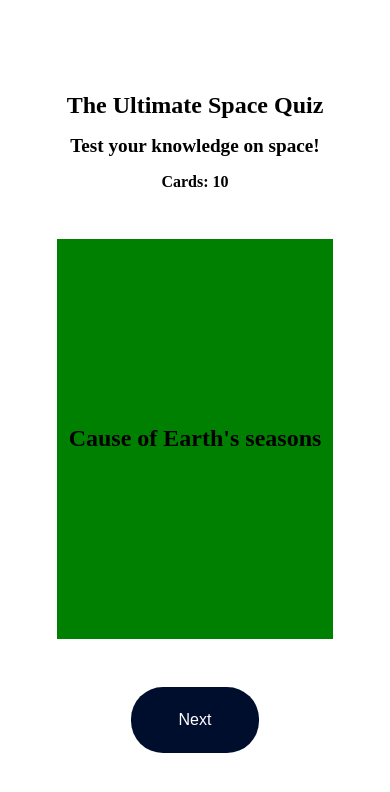
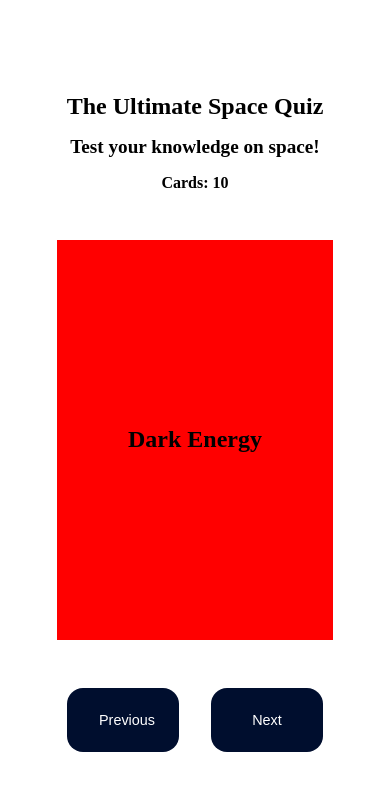
Before and after one commit to matayay/flashCards, a React app: page / in a window 390 px wide. Shown: the top 792 px of the page. Built offline with nearby package versions, Linux system fonts and the light colour scheme; the HTML template or start-up script is replaced by a standard one.

Commit message:
removed randomness from flashcards

```diff
--- a/src/App.tsx
+++ b/src/App.tsx
@@ -1,5 +1,6 @@
 import Header from './components/Header'
 import FlashCard from './components/FlashCard';
+import CardButtons from './components/CardButtons';
 import { useState } from 'react'
 import './stylesheets/App.css'
 
@@ -21,18 +22,30 @@
         setSpeed("0.8s");
     };
 
-    const [card, setCard] = useState(Math.floor(Math.random() * 10));
-    const setFlashCard = () => {
-        setCard(Math.floor(Math.random() * 10))
-        setFlip("none");
-        setSpeed("0s");
+    const [card, setCard] = useState(0);
+    const forward = () => {
+        if (card != 9)
+        {
+            setCard(card + 1);
+            setFlip("none");
+            setSpeed("0s");
+        }
+    };
+
+    const backward = () => {
+        if (card != 0)
+        {
+            setCard(card - 1);
+            setFlip("none");
+            setSpeed("0s");
+        }
     };
 
     return (
         <div className='App'>
             <Header />
             <FlashCard flascard={card} flip={flip} speed={speed} controlFlip={controlFlip} />
-            <button onClick={setFlashCard}>Next</button>
+            <CardButtons forward={forward} backward={backward} />
         </div>
     )
 };
--- /dev/null
+++ b/src/components/CardButtons.tsx
@@ -0,0 +1,18 @@
+import '../stylesheets/CardButtons.css';
+import { FC } from 'react';
+
+interface Props {
+    forward: () => void;
+    backward: () => void;
+}
+
+const CardButtons:FC<Props> = (props) => {
+    return (
+        <div className="CardButtons">
+            <button onClick={props.backward}>Previous</button>
+            <button onClick={props.forward}>Next</button>
+        </div>
+    )
+};
+
+export default CardButtons;
--- a/src/stylesheets/App.css
+++ b/src/stylesheets/App.css
@@ -7,18 +7,6 @@
     gap: 3rem;
 }
 
-button {
-    border: none;
-    border-radius: 2rem;
-    background-color: rgb(0, 14, 46);
-    color: white;
-    font-size: 1rem;
-    padding-left: 3rem;
-    padding-right: 3rem;
-    padding-top: 1.5rem;
-    padding-bottom: 1.5rem;
-}
-
 button:hover {
     filter: brightness(200%);
 }
--- /dev/null
+++ b/src/stylesheets/CardButtons.css
@@ -0,0 +1,33 @@
+button {
+    width: 10rem;
+    border: none;
+    border-radius: 2rem;
+    background-color: rgb(0, 14, 46);
+    color: white;
+    font-size: 1rem;
+    padding-left: 3rem;
+    padding-right: 3rem;
+    padding-top: 1.5rem;
+    padding-bottom: 1.5rem;
+    text-align: center;
+}
+
+.CardButtons {
+    width: 30rem;
+    display: flex;
+    justify-content: space-between;
+}
+
+@media only screen and (max-width: 650px) {
+    button {
+        width: 7rem;
+        border-radius: 1rem;
+        font-size: 0.9rem;
+        padding-left: 2rem;
+        padding-right: 2rem;
+    }
+
+    .CardButtons {
+        width: 16rem;
+    }
+}
```
